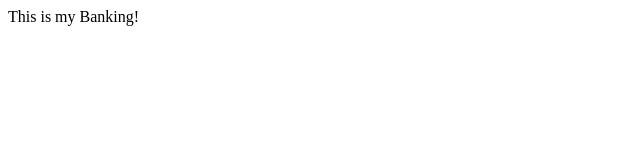
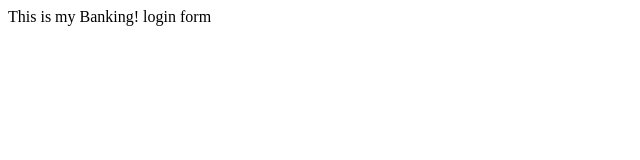
Before and after one commit to cyronferguson/Banking_Part_1, a plain HTML site: page index.html in a window 1280 px wide. Shown: the full height of the page, 0-640 px from the left. Drawn offline with Linux system fonts and the light colour scheme.

Commit message:
login form

```diff
--- a/index.html
+++ b/index.html
@@ -4,5 +4,6 @@
   </head>
    <body>
      This is my Banking!
+     login form
      </body>
      </html>
```
Also changed, not shown: login+.html (added, +1 -0 lines).
